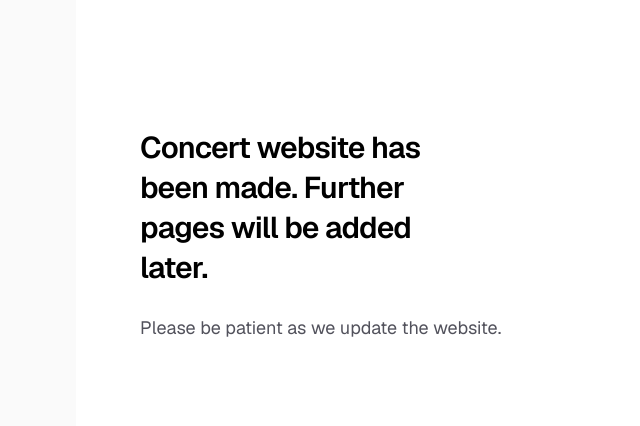
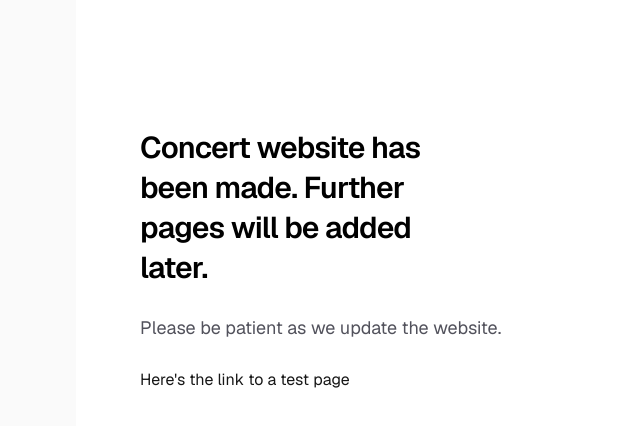
Before and after one commit to MickNate/concert_project, a Next.js app: page / in a window 1280 px wide. Shown: the top 426 px of the page, without its empty margins (180-820 px from the left). Built offline with nearby package versions, Linux system fonts and the light colour scheme.

Commit message:
practicing creating a new page and linking to it.

```diff
--- a/app/page.tsx
+++ b/app/page.tsx
@@ -1,4 +1,5 @@
 import Image from "next/image";
+import Link from "next/link";
 
 export default function Home() {
   return (
@@ -11,6 +12,7 @@ export default function Home() {
           <p className="max-w-md text-lg leading-8 text-zinc-600 dark:text-zinc-400">
             Please be patient as we update the website.
           </p>
+          <Link href="/testpage/testpage">Here's the link to a test page</Link>
         </div>
       </main>
     </div>
--- /dev/null
+++ b/app/testpage/testpage.tsx
@@ -0,0 +1,3 @@
+<p>
+    This is a test to see if anything shows up.
+</p>
```
